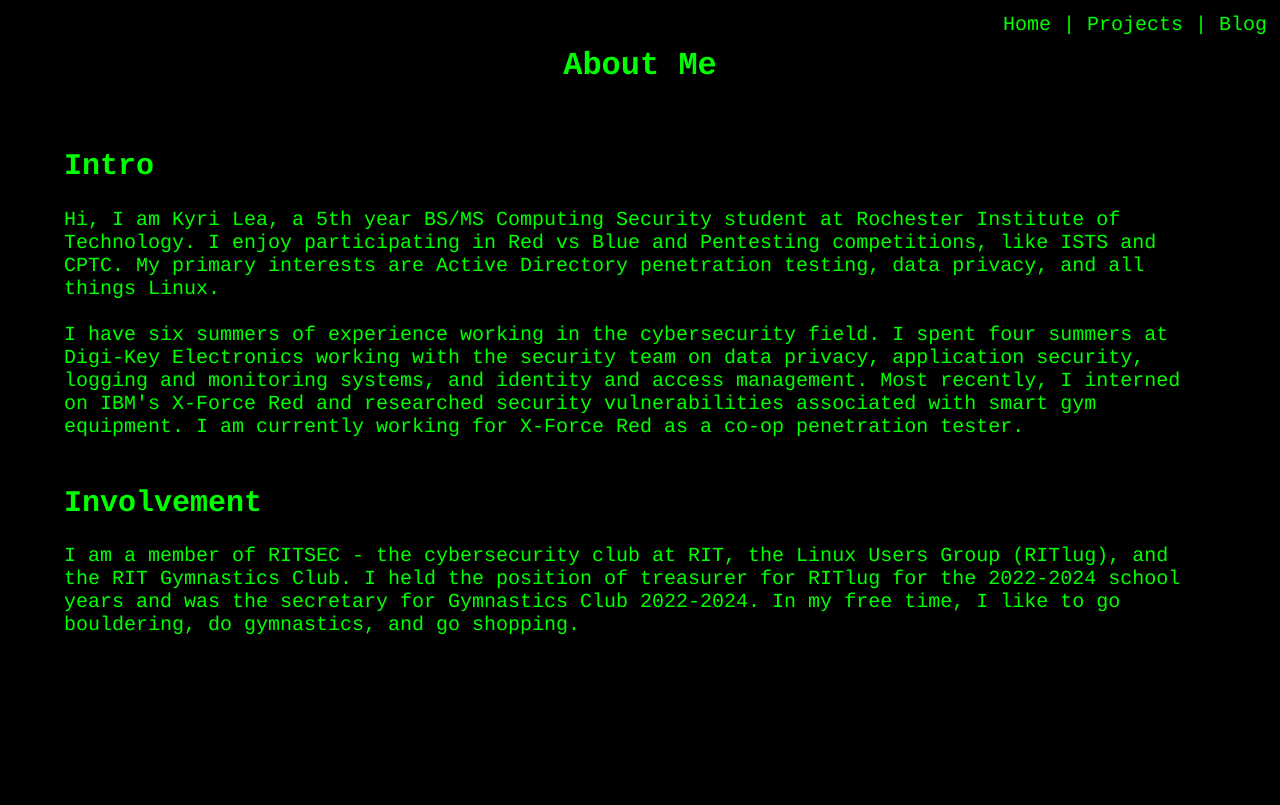
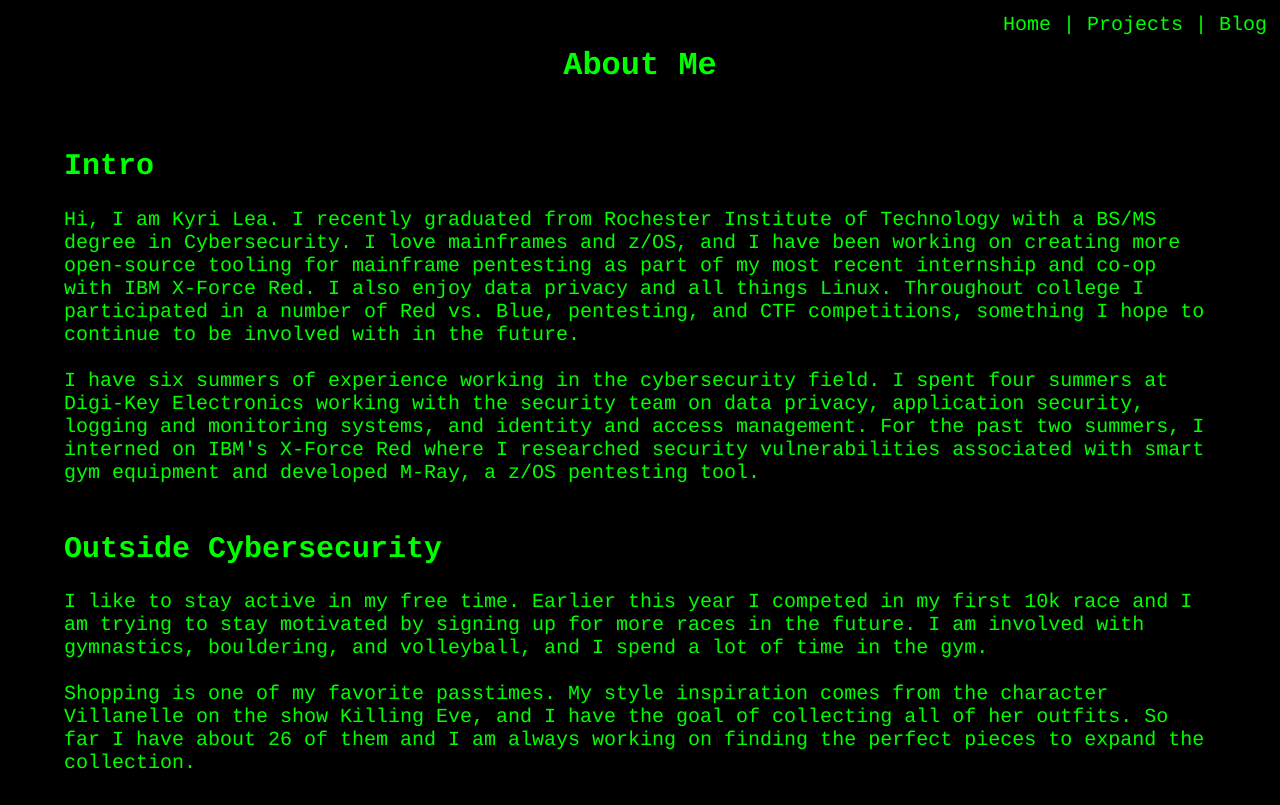
Before and after one commit to qu3ri/qu3ri.github.io, a plain HTML site: page about.html in a window 1280 px wide. Drawn offline with Linux system fonts and the light colour scheme.

Commit message:
Updated About

```diff
--- a/about.html
+++ b/about.html
@@ -17,21 +17,28 @@
     <br>
     <div style="width: 90vw; margin: auto; color:#00ff00; font-family:courier;">
 	 <h2>Intro</h2>
-      Hi, I am Kyri Lea, a 5th year BS/MS Computing Security student at Rochester Institute of Technology.
-      I enjoy participating in Red vs Blue and Pentesting competitions, like ISTS and CPTC. My primary interests
-      are Active Directory penetration testing, data privacy, and all things Linux.
+      Hi, I am Kyri Lea. I recently graduated from Rochester Institute of Technology with a BS/MS degree in Cybersecurity.
+      I love mainframes and z/OS, and I have been working on creating more open-source tooling for mainframe pentesting
+      as part of my most recent internship and co-op with IBM X-Force Red. I also enjoy data privacy and all things Linux.
+      Throughout college I participated in a number of Red vs. Blue, pentesting, and CTF competitions, something I hope to
+      continue to be involved with in the future.
       <br>
       <br>
       I have six summers of experience working in the cybersecurity field. I spent four summers at Digi-Key Electronics
       working with the security team on data privacy, application security, logging and monitoring systems, and identity
-      and access management. Most recently, I interned on IBM's X-Force Red and researched security vulnerabilities
-      associated with smart gym equipment. I am currently working for X-Force Red as a co-op penetration tester.
+      and access management. For the past two summers, I interned on IBM's X-Force Red where I researched security vulnerabilities
+      associated with smart gym equipment and developed M-Ray, a z/OS pentesting tool.
       <br>
       <br>
-      <h2>Involvement</h2>
-      I am a member of RITSEC - the cybersecurity club at RIT, the Linux Users Group (RITlug), and the RIT Gymnastics Club.
-      I held the position of treasurer for RITlug for the 2022-2024 school years and was the secretary for Gymnastics Club
-      2022-2024. In my free time, I like to go bouldering, do gymnastics, and go shopping.
+      <h2>Outside Cybersecurity</h2>
+      I like to stay active in my free time. Earlier this year I competed in my first 10k race and I am trying to stay motivated
+      by signing up for more races in the future. I am involved with gymnastics, bouldering, and volleyball, and I spend a lot
+      of time in the gym.
+      <br>
+      <br>
+      Shopping is one of my favorite passtimes. My style inspiration comes from the character Villanelle on the show Killing Eve,
+      and I have the goal of collecting all of her outfits. So far I have about 26 of them and I am always working on finding the
+      perfect pieces to expand the collection.
       <br>
       <br>
     </div>
```
Also changed, not shown: projects.html (+1 -1 lines).
